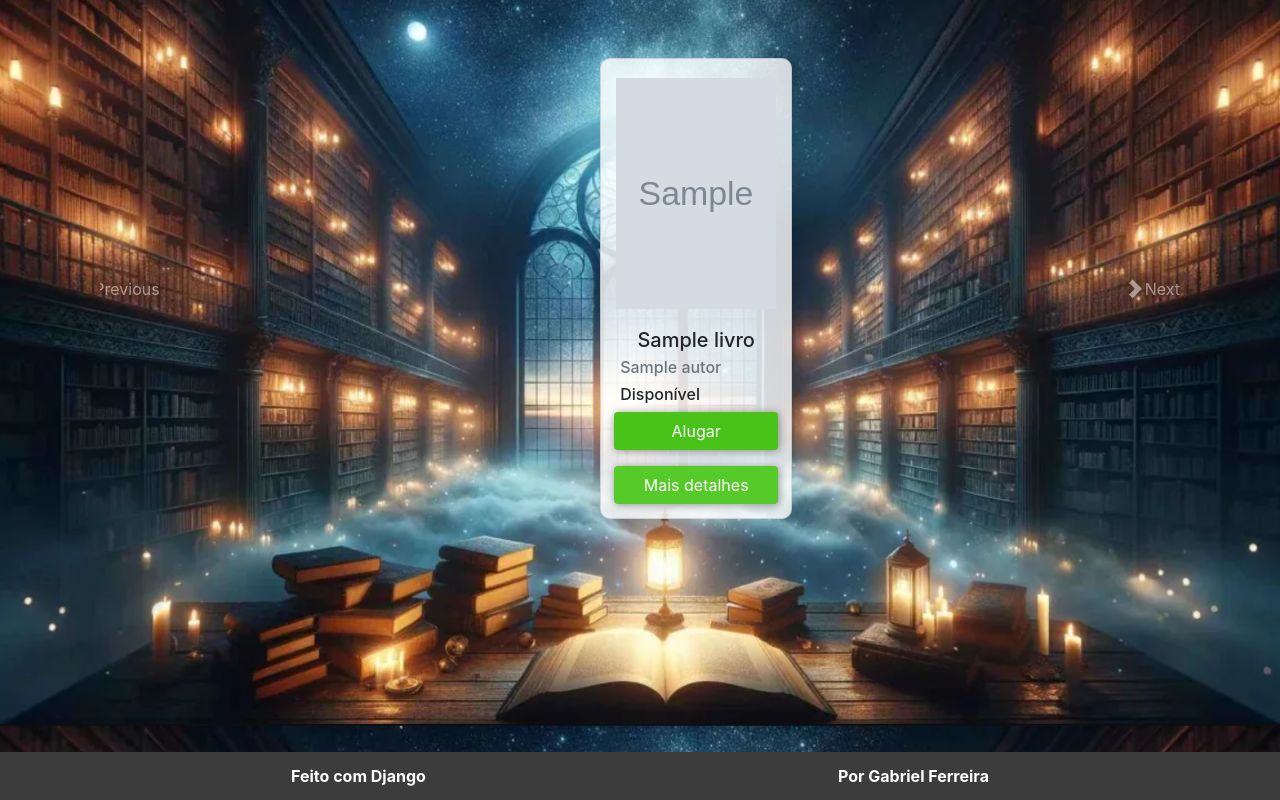
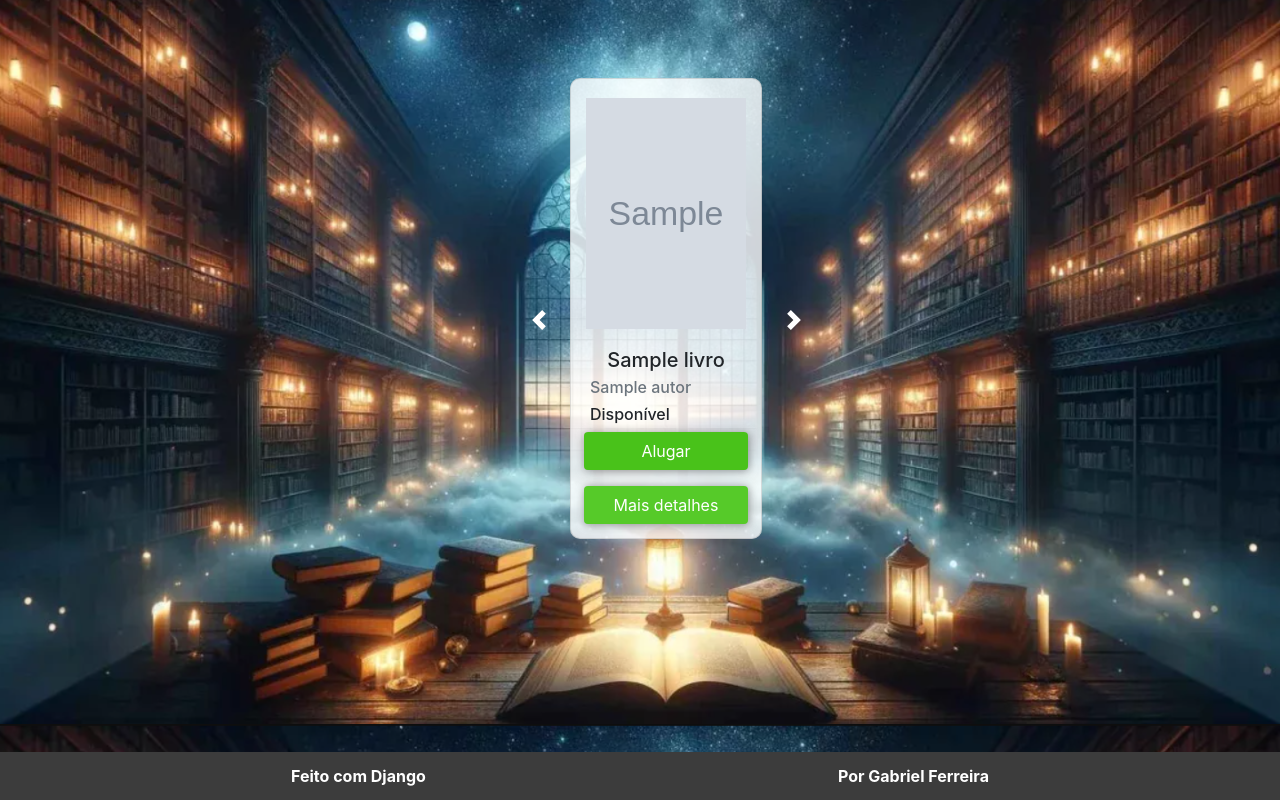
Before and after one commit to Gabs-024/Biblioteca_w_Python, a Django app: template livro/templates/livro/home.html in a window 1280 px wide. Shown: the part 76-876 px from the top of the page. Run offline with Django 3.2, Linux system fonts and the light colour scheme; the template is opened without the code that fills it: most values are stand-ins (such as "Sample title", 1, 10 or a date in 2020); grey boxes marked "Sample" are stand-in pictures; some libraries are stand-ins or nearby versions.

Commit message:
Carrossel funcionando com javascript

```diff
--- a/livro/templates/livro/home.html
+++ b/livro/templates/livro/home.html
@@ -5,12 +5,9 @@
 
 {% block conteudo %}
 <div class="container mt-4">
-    <div id="cardCarousel" class="carousel slide" data-bs-ride="carousel">
-        <div class="carousel-inner" style="overflow: visible;">
+    <div class="slider">
         {% for livro in livros %}
-                <div class="carousel-item {% if forloop.first %}active{% endif %}">
-                    <div class="d-flex justify-content-center">
-                        <div class="col-md-4">
+            <div class="item">
                 <form action="{% url 'emprestimo:emprestar:registrar' %}" method="POST">
                 {% csrf_token %}
                 <div class="card card_estante">
@@ -37,19 +34,12 @@
                 </div>
                 </form>
             </div>
-                    </div>
-                </div>
         {% endfor %}
-        </div>
-
-        <!-- Carrossel controles -->
-        <a class="carousel-control-prev" href="#cardCarousel" role="button" data-bs-slide="prev">
+        <a id="next" href="#cardCarousel" role="button" data-bs-slide="next">
+            <span class="carousel-control-next-icon" aria-hidden="true"></span>
+        </a>
+        <a id="prev" href="#cardCarousel" role="button" data-bs-slide="prev">
             <span class="carousel-control-prev-icon" aria-hidden="true"></span>
-            <span class="visually-hidden">Previous</span>
-        </a>
-        <a class="carousel-control-next" href="#cardCarousel" role="button" data-bs-slide="next">
-            <span class="carousel-control-next-icon" aria-hidden="true"></span>
-            <span class="visually-hidden">Next</span>
         </a>
     </div>
 </div>
--- a/templates/base.html
+++ b/templates/base.html
@@ -21,6 +21,7 @@
     </footer>
 </div>
 
+<script src="{% static 'js/app.js' %}"></script>
 <script src="https://code.jquery.com/jquery-3.6.0.min.js"></script>
 <script src="https://cdnjs.cloudflare.com/ajax/libs/popper.js/2.11.6/umd/popper.min.js"></script>
 <script src="https://cdnjs.cloudflare.com/ajax/libs/bootstrap/5.3.0/js/bootstrap.min.js"></script>
--- a/templates/static/css/style.css
+++ b/templates/static/css/style.css
@@ -16,6 +16,7 @@
 
 #content {
     flex: 1;
+    height: 100%;
 }
 
 #fixed-footer {
@@ -102,32 +103,48 @@
 
 /* Estilos personalizados para o carrossel */
 
-.carousel {
-    position: relative; /* Para posicionamento dos controles */
-    overflow: hidden;   /* Garante que os itens não ultrapassem o contêiner do carrossel */
+.slider{
+    position: relative;
     width: 100%;
+    height: 600px;
+    overflow: hidden;
+    display: flex;
+    justify-content: center;
+    align-items: center;
+    background: transparent;
 }
 
-.carousel-inner {
-    display: flex;       /* Flexbox para alinhas os itens */
-    justify-content: center; /* Centraliza os itens */
-    overflow: visible;   /* Permite que os itens adjacentes sejam parcialmente visíveis */
-    padding: 0 20%;      /* Ajusta o espaçamento lateral para exibir parcialmente os próximos itens */
+.item{
+    position: absolute;
+    width: 200px;
+    height: 320px;
+    text-align: justify;
+    border-radius: 10px;
+    padding: 20px;
+    transition: 0.5s;
+    top: 0;
+    box-shadow: 0 4px 8px rgba(0, 0, 0, 0.1);
 }
 
-.carousel-item {
-    flex: 0 0 auto;      /* Garante que os itens não cresçam além do tamanho especificado */
-    width: 60%;          /* Define a largura de cada item */
-    margin: 0 2%;        /* Adiciona espaçamento entre os itens */
-    transition: transform 0.5s ease-in-out; /* Suaviza a transição entre os itens */
+#next, #prev{
+    position: absolute;
+    top: 40%;
+    color: #fff;
+    background-color: transparent;
+    border: none;
+    font-size: xxx-large;
+    font-family: monospace;
+    font-weight: bold;
 }
 
-.carousel-control-prev, .carousel-control-next {
-    width: 5%;          /* Ajusta a largura dos controles de navegação */
-    position: absolute; /* Garante que os controles fiquem sobre o carrossel */
-    top: 50%;           /* Centraliza verticalmente */
-    transform: translateY(-50%);
-    z-index: 5;         /* Mantém os controles acima dos outros elementos */
+#next{
+    left: unset;
+    right: 9.65em;
+}
+
+#prev{
+    right: unset;
+    left: 11em;
 }
 
 /* Estilos opcionais para personalização dos cards */
--- /dev/null
+++ b/templates/static/js/app.js
@@ -0,0 +1,36 @@
+let items = document.querySelectorAll('.slider .item');
+let next = document.getElementById('next');
+let prev = document.getElementById('prev');
+
+let active = 3;
+function loadShow(){
+    let stt = 0;
+    items[active].style.transform = `none`;
+    items[active].style.zIndex = 1;
+    items[active].style.filter = 'none';
+    items[active].style.opacity = 1;
+    for(var i = active + 1; i < items.length; i++){
+        stt++;
+        items[i].style.transform = `translateX(${120*stt}px) scale(${1 - 0.2*stt}) perspective(16px) rotateY(-1deg)`;
+        items[i].style.zIndex = -stt;
+        items[i].style.filter = 'blur(5px)';
+        items[i].style.opacity = stt > 2 ? 0 : 0.6;
+    }
+    stt = 0;
+    for(var i = active - 1; i >= 0; i--){
+        stt++;
+        items[i].style.transform = `translateX(${-120*stt}px) scale(${1 - 0.2*stt}) perspective(16px) rotateY(1deg)`;
+        items[i].style.zIndex = -stt;
+        items[i].style.filter = 'blur(5px)';
+        items[i].style.opacity = stt > 2 ? 0 : 0.6;
+    }
+}
+loadShow();
+next.onclick = function(){
+    active = active + 1 < items.length ? active + 1 : active;
+    loadShow();
+}
+prev.onclick = function(){
+    active = active - 1 >= 0 ? active - 1 : active;
+    loadShow();
+}
```
Lines whose indentation alone changed are shown as unchanged.
